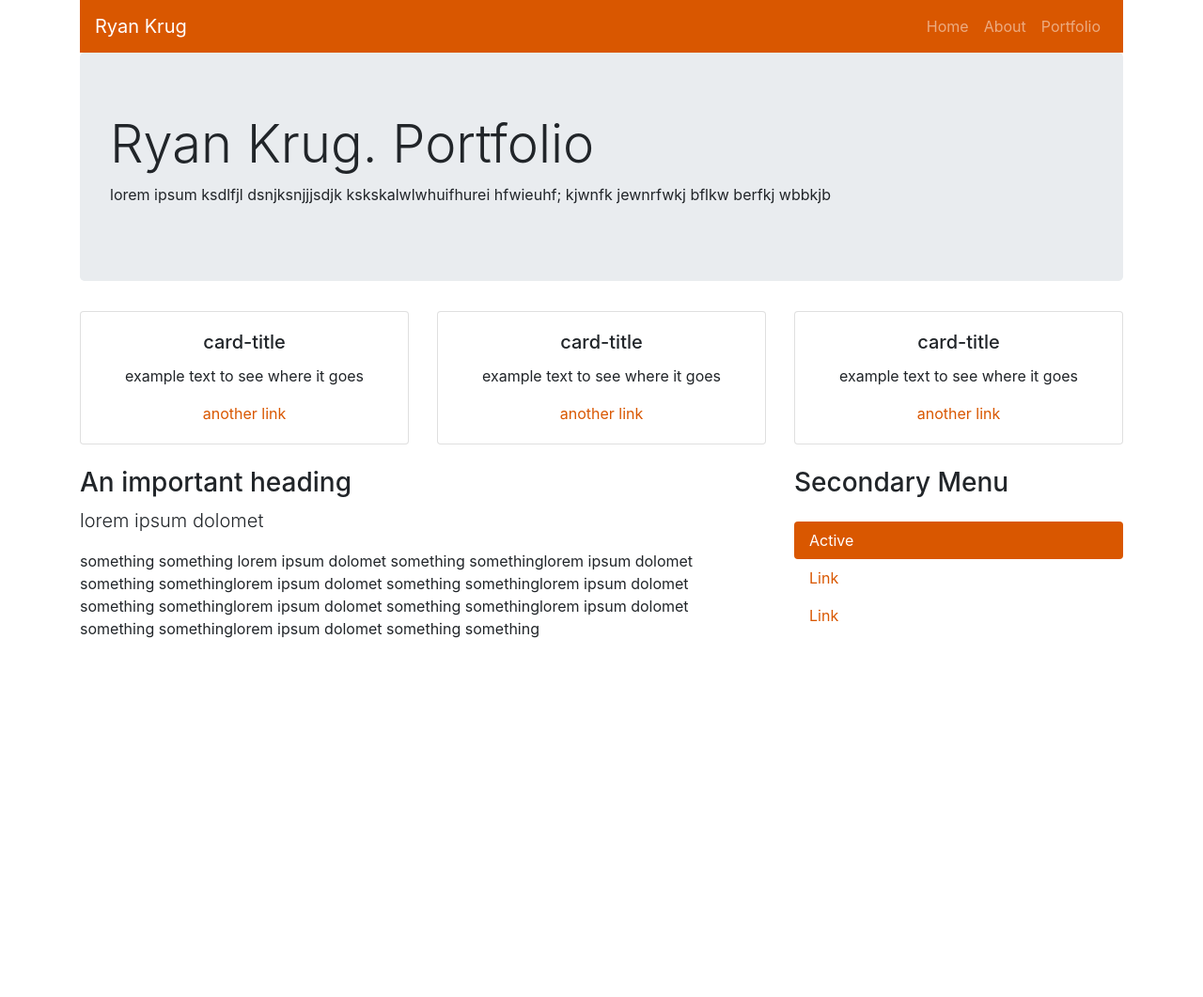
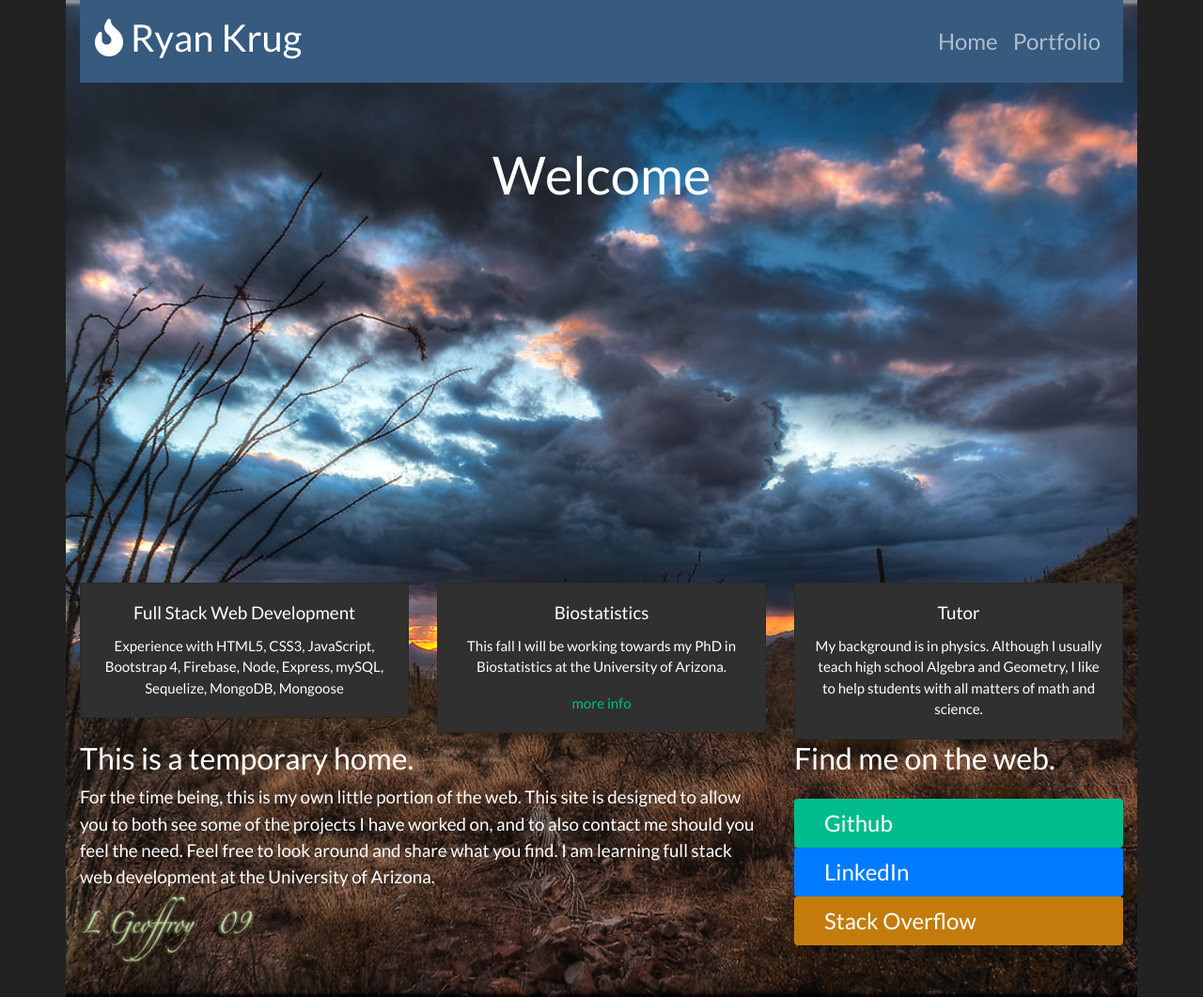
Before and after one commit to rkrug5/krugportfolio, a website: page src/index.html in a window 1280 px wide. Shown: the top 1061 px of the page at 94% size. Before the commit the page ends 800 px from the top, so only its background shows below. Drawn offline with nearby package versions, Linux system fonts and the light colour scheme.

Commit message:
styling portfolio

```diff
--- a/src/index.html
+++ b/src/index.html
@@ -13,7 +13,39 @@
 	 crossorigin="anonymous">
 	<link rel="stylesheet" href="/css/bootstrap.css">
 	<link rel="stylesheet" href="/css/styles.css">
+	<link href="https://bootswatch.com/4/darkly/bootstrap.min.css" rel="stylesheet" type="text/css">
 
+	<link rel="stylesheet" href="https://use.fontawesome.com/releases/v5.0.13/css/all.css" integrity="sha384-DNOHZ68U8hZfKXOrtjWvjxusGo9WQnrNx2sqG0tfsghAvtVlRW3tvkXWZh58N9jp"
+	 crossorigin="anonymous">
+
+	<style>
+		.jumbotron {
+			/* background-image: url("assets/images/tucson.jpg"); */
+			/* Set a specific height */
+			min-height: 500px;
+			background: none;
+			/* Create the parallax scrolling effect */
+			background-attachment: fixed;
+			background-position: center;
+			background-repeat: no-repeat;
+			background-size: cover;
+
+		}
+
+		.nav-link {
+			font-size: 24px;
+		}
+
+		.container {
+			background-image: url("assets/images/tucson.jpg");
+			/* Create the parallax scrolling effect */
+			background-attachment: fixed;
+			background-position: center;
+			background-repeat: no-repeat;
+			background-size: cover;
+			height: 1250px;
+		}
+	</style>
 </head>
 
 <body>
@@ -21,7 +53,10 @@
 
 
 		<nav class="navbar navbar-expand-lg navbar-dark bg-primary">
-			<a class="navbar-brand" href="#">Ryan Krug</a>
+
+			<h2>
+				<i class="fas fa-fire"></i> Ryan Krug</h2>
+
 
 			<button class="navbar-toggler" type="button" data-toggle="collapse" data-target="#navbarSupportedContent" <div class="collapse navbar-collapse"
 			 id="navbarSupportedContent">
@@ -34,10 +69,10 @@
 
 						<a class="nav-link" href="#">Home</a>
 					</li>
-					<li class="nav-item">
+					<!-- <li class="nav-item">
 
 						<a class="nav-link" href="#">About</a>
-					</li>
+					</li> -->
 
 					<li class="nav-item">
 
@@ -53,8 +88,8 @@
 
 		<div class="jumbotron">
 
-			<h1 class="display-4">Ryan Krug. Portfolio</h1>
-			<p class='lead"'> lorem ipsum ksdlfjl dsnjksnjjjsdjk kskskalwlwhuifhurei hfwieuhf; kjwnfk jewnrfwkj bflkw berfkj wbbkjb</p>
+			<h1 class="display-4" style="text-align:center">Welcome</h1>
+			<p class='lead"'></p>
 
 		</div>
 
@@ -62,9 +97,9 @@
 			<div class="col-sm-12 col-md-4">
 				<div class="card mb-4">
 					<div class="card-body text-center">
-						<h5 class="card-title">card-title</h5>
-						<p class="card-text">example text to see where it goes</p>
-						<a href="#" class="card-link">another link</a>
+						<h5 class="card-title">Full Stack Web Development</h5>
+						<p class="card-text">Experience with HTML5, CSS3, JavaScript, Bootstrap 4, Firebase, Node, Express, mySQL, Sequelize, MongoDB, Mongoose</p>
+						<!-- <a href="#" class="card-link">more info</a> -->
 					</div>
 
 
@@ -75,18 +110,19 @@
 			<div class="col">
 				<div class="card">
 					<div class="card-body text-center">
-						<h5 class="card-title">card-title</h5>
-						<p class="card-text">example text to see where it goes</p>
-						<a href="#" class="card-link">another link</a>
+						<h5 class="card-title">Biostatistics</h5>
+						<p class="card-text">This fall I will be working towards my PhD in Biostatistics at the University of Arizona.</p>
+						<a href="https://publichealth.arizona.edu/academics/doctoral-programs/biostatistics" class="card-link">more info</a>
 					</div>
 				</div>
 			</div>
 			<div class="col">
 				<div class="card">
 					<div class="card-body text-center">
-						<h5 class="card-title">card-title</h5>
-						<p class="card-text">example text to see where it goes</p>
-						<a href="#" class="card-link">another link</a>
+						<h5 class="card-title">Tutor</h5>
+						<p class="card-text">My background is in physics. Although I usually teach high school Algebra and Geometry, I like to help students with all matters of math
+							and science. </p>
+						<!-- <a href="#" class="card-link">more info</a> -->
 					</div>
 
 				</div>
@@ -99,25 +135,25 @@
 		<div class="row mt-sm-4 mt-md-0">
 
 			<div class="col-sm-12 col-md-8">
-				<h3>An important heading</h3>
-				<p class="lead"> lorem ipsum dolomet</p>
-				<p> something something lorem ipsum dolomet something somethinglorem ipsum dolomet something somethinglorem ipsum dolomet something somethinglorem
-					ipsum dolomet something somethinglorem ipsum dolomet something somethinglorem ipsum dolomet something somethinglorem ipsum dolomet something
-					something
+				<h3>This is a temporary home.</h3>
+				<p class="lead"> For the time being, this is my own little portion of the web. This site is designed to allow you to both see some of the projects I have
+					worked on, and to also contact me should you feel the need. Feel free to look around and share what you find. I am learning full stack web
+					development at the University of Arizona.</p>
+				<p>
 				</p>
 			</div>
 			<div class="col-sm-12 col-md-4">
-				<h3 class="mb-4">Secondary Menu</h3>
+				<h3 class="mb-4">Find me on the web.</h3>
 				<ul class="nav flex-column nav-pills">
 
 					<li class="nav-item">
-						<a class="nav-link active" href="#">Active</a>
+						<a class="nav-link" href="https://github.com/rkrug5" style="background-color: #00BC8C">Github</a>
 					</li>
 					<li class="nav-item">
-						<a class="nav-link " href="#">Link</a>
+						<a class="nav-link" href="www.linkedin.com/in/ryan-krug-b79369157" style="background-color: #007BFF">LinkedIn</a>
 					</li>
 					<li class="nav-item">
-						<a class="nav-link " href="#">Link</a>
+						<a class="nav-link" href="https://stackoverflow.com/users/9226585/ryan-krug" style="background-color: #C37C0C">Stack Overflow</a>
 					</li>
 				</ul>
 			</div>
```
Also changed, not shown: src/portfolio.html (+5 -2 lines).
